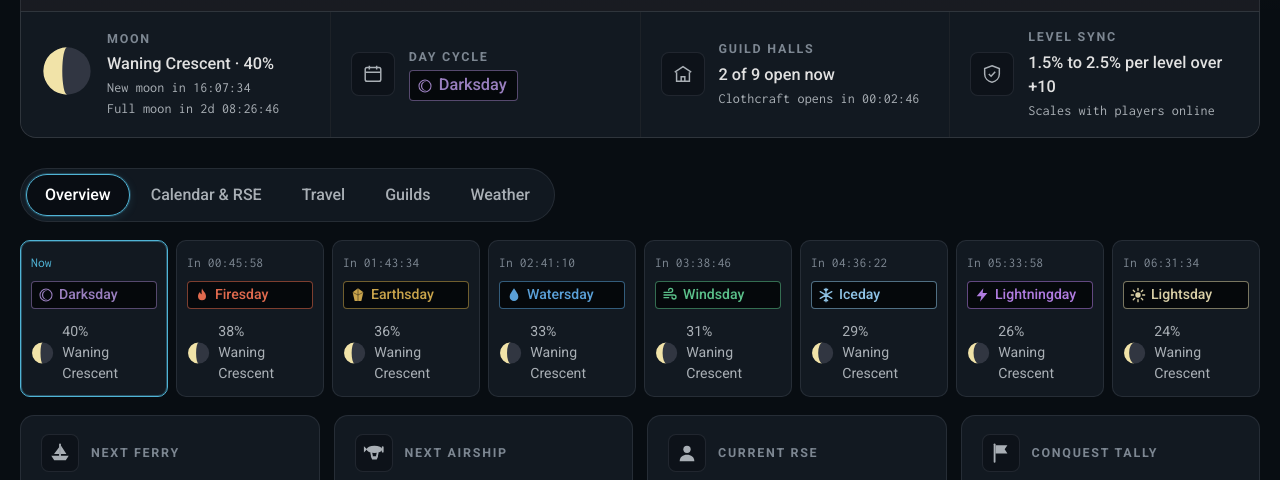
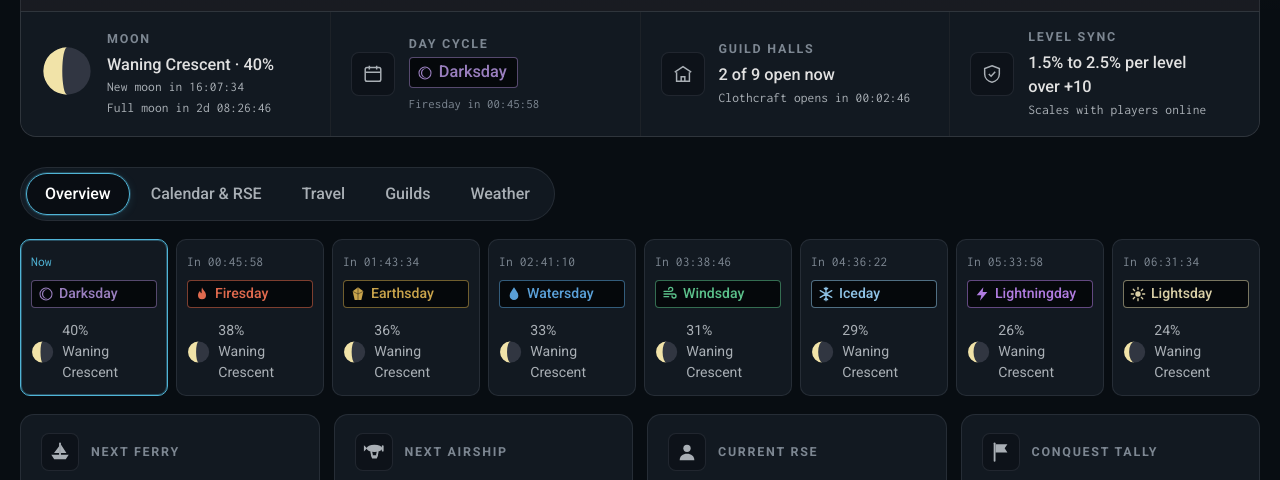
Before and after one commit to kunomaclis/StateOfHorizon, a plain HTML site: page index.html in a window 1280 px wide. Shown: the part 283-763 px from the top of the page. Drawn offline with nearby package versions, Linux system fonts and the light colour scheme; no server answers; a web font is replaced by a local one.

Commit message:
Add next-day countdown to Day cycle tile; fix tile wrapping; tidy CLAUDE.md
- Tiles switch to 2 columns below 1280px and 1 below 720px so no line wraps
- Keep countdown phrases on one line
- CLAUDE.md: drop owner-specific notes and stale items

Co-Authored-By: Claude Opus 5.5 <noreply@anthropic.com>

```diff
--- a/index.html
+++ b/index.html
@@ -44,7 +44,7 @@ body{margin:0;min-height:100vh;color:var(--ink);font-family:var(--sans);font-siz
 .tiles{display:grid;grid-template-columns:repeat(4,1fr);gap:1px;background:var(--line);border:1px solid var(--line);border-radius:0 0 16px 16px;overflow:hidden}
 .tile{padding:16px 20px;background:var(--surface);display:flex;gap:14px;align-items:center;min-width:0}
 .tile h2{margin:0 0 4px;font-size:.78rem;font-weight:700;letter-spacing:.14em;text-transform:uppercase;color:var(--dim)}
-.tile p{margin:0;color:var(--muted);font-size:.88rem}.tile .big{color:var(--ink);font-size:1.02rem;font-weight:500}
+.tile p{margin:0;color:var(--muted);font-size:.84rem}.tile .next{margin-top:6px;font-size:.8rem;color:var(--dim)}.tile .big{color:var(--ink);font-size:1.02rem;font-weight:500}
 .online{display:inline-flex;align-items:center;gap:8px;margin-top:12px;padding:5px 12px;border:1px solid rgba(95,196,138,.35);border-radius:999px;background:rgba(95,196,138,.08);color:var(--muted);font-size:.92rem}
 .online b{color:#fff;font-size:1.05rem;font-weight:700}
 .online .dot{width:8px;height:8px;border-radius:50%;background:var(--ok);box-shadow:0 0 0 0 rgba(95,196,138,.6);animation:pulse 2s infinite}
@@ -130,9 +130,10 @@ footer{margin-top:40px;color:var(--dim);font-size:.88rem;max-width:72ch}
 .wxgrid span{color:var(--dim);font-size:.85rem}
 .wx{white-space:nowrap}.wx.el{font-weight:500;display:inline-flex;align-items:center;gap:5px}.wx.dbl::after{content:" (double)";font-weight:400;color:var(--dim);font-size:.85em}
 .card .more{display:inline-block;margin-top:14px;text-decoration:none}.card .more:hover{text-decoration:underline}
-@media (max-width:1060px){.tiles{grid-template-columns:repeat(2,1fr)}}
+@media (max-width:1279px){.tiles{grid-template-columns:repeat(2,1fr)}}
+@media (max-width:720px){.tiles{grid-template-columns:1fr}}
 @media (max-width:900px){.rse,.rows.two{grid-template-columns:1fr}}
-@media (max-width:640px){.sect-h,.sect-b{padding:18px}.rowi{padding:12px 18px}.hero .content{padding:24px 22px 18px}.daybar{padding:0 22px 16px}.time{text-align:left}.tiles{grid-template-columns:1fr}}
+@media (max-width:640px){.sect-h,.sect-b{padding:18px}.rowi{padding:12px 18px}.hero .content{padding:24px 22px 18px}.daybar{padding:0 22px 16px}.time{text-align:left}}
 @media (prefers-reduced-motion:reduce){.hero,nav button{transition:none}.online .dot{animation:none}}
 </style>
 </head>
@@ -156,11 +157,11 @@ footer{margin-top:40px;color:var(--dim);font-size:.88rem;max-width:72ch}
 <div class="tiles">
   <div class="tile"><span id="tMoonIcon"></span><div><h2>Moon</h2><p class="big" id="tMoon"></p><p id="tMoonNew"></p><p id="tMoonFull"></p></div></div>
   <div class="tile"><span class="ico"><svg width="22" height="22" viewBox="0 0 24 24" fill="none" stroke="currentColor" stroke-width="1.6" aria-hidden="true"><rect x="3.5" y="5" width="17" height="15" rx="2"/><path d="M3.5 10h17M8 3v4M16 3v4"/></svg></span>
-    <div><h2>Day cycle</h2><p class="big" id="tDay"></p></div></div>
+    <div><h2>Day cycle</h2><p class="big" id="tDay"></p><p class="next" id="nextDay"></p></div></div>
   <div class="tile"><span class="ico"><svg width="22" height="22" viewBox="0 0 24 24" fill="none" stroke="currentColor" stroke-width="1.6" aria-hidden="true"><path d="M3 10l9-6 9 6M5 10v10h14V10M10 20v-5h4v5"/></svg></span>
     <div><h2>Guild halls</h2><p class="big" id="tGuild"></p><p id="tGuildNext"></p></div></div>
   <div class="tile"><span class="ico"><svg width="22" height="22" viewBox="0 0 24 24" fill="none" stroke="currentColor" stroke-width="1.6" aria-hidden="true"><path d="M12 3l8 3v6c0 4.5-3.4 8-8 9-4.6-1-8-4.5-8-9V6z"/><path d="M8.5 12l2.5 2.5 4.5-5"/></svg></span>
-    <div><h2>Level sync</h2><p class="big" id="tSync">1.5% to 2.5% per level over +10</p><p id="tSyncPop">Scales with players online</p></div></div>
+    <div><h2>Level sync</h2><p class="big" id="tSync">1.5% to 2.5% per level over&nbsp;+10</p><p id="tSyncPop">Scales with players online</p></div></div>
 </div>
 
 <nav role="tablist" aria-label="Sections">
@@ -416,6 +417,7 @@ function tick(){
 
   $("clock").textContent = hhmm(now);
   $("date").textContent = `${period(h)} · ${vDate(d)}`;
+  $("nextDay").textContent = `${DAYS[wd(d + 1)].n} ${nb(`in ${dur(vmToEarth((d + 1) * 1440) - nowE)}`)}`;
 
   // sky tint pulled most of the way toward the panel color; sun/moon rides a flat 24h bar
   const hf = m / 60, [top, bot] = skyAt(hf), sky = $("sky");
@@ -425,9 +427,9 @@ function tick(){
   // tiles
   const md = moonDay(d);
   $("tMoonIcon").innerHTML = moonSVG(d, 52);
-  $("tMoon").textContent = `${MOON_NAMES[moonPhase(d)]} · ${moonPct(d)}%`;
-  $("tMoonNew").textContent = `New moon in ${nb(dur(vmToEarth((d + ((42 - md + 84) % 84 || 84)) * 1440) - nowE))}`;
-  $("tMoonFull").textContent = `Full moon in ${nb(dur(vmToEarth((d + ((84 - md) % 84 || 84)) * 1440) - nowE))}`;
+  $("tMoon").textContent = `${MOON_NAMES[moonPhase(d)]} ${nb(`· ${moonPct(d)}%`)}`;
+  $("tMoonNew").textContent = `New moon ${nb(`in ${dur(vmToEarth((d + ((42 - md + 84) % 84 || 84)) * 1440) - nowE)}`)}`;
+  $("tMoonFull").textContent = `Full moon ${nb(`in ${dur(vmToEarth((d + ((84 - md) % 84 || 84)) * 1440) - nowE)}`)}`;
   const conqMs = EWEEK - ((nowE - CONQ_EPOCH) % EWEEK);
   $("oConq").textContent = `in ${dur(conqMs)}`;
   $("oConqAt").textContent = local(nowE + conqMs);
@@ -595,7 +597,7 @@ async function loadPop(){
     const n = (await r.json()).fetchproxy;
     if (typeof n !== "number" || !n) return;
     const pct = n >= 2001 ? "2.5%" : n >= 1001 ? "2%" : "1.5%";
-    $("tSync").textContent = `${pct} per level over +10`;
+    $("tSync").textContent = `${pct} per level ${nb("over +10")}`;
     $("tSyncPop").textContent = n >= 2001 ? "Tier for 2,001+ online" : n >= 1001 ? "Tier for 1,001 to 2,000 online" : "Tier for 1,000 or fewer online";
     $("onlineN").textContent = n.toLocaleString(); $("online").hidden = false;
   } catch(e){ /* keep the static tiers */ }
```
Also changed, not shown: 1 other file.
